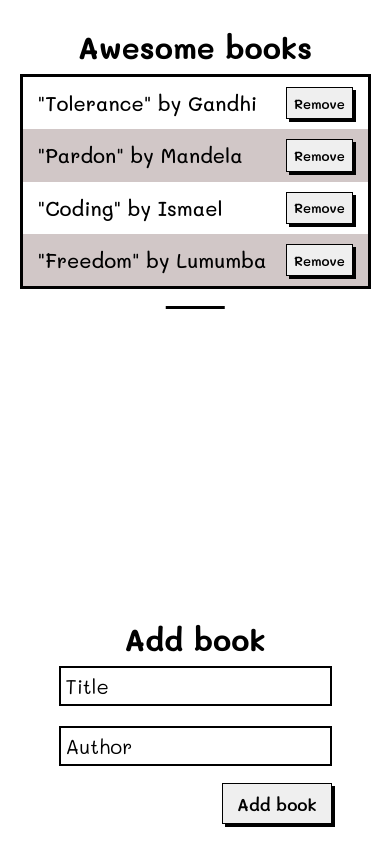
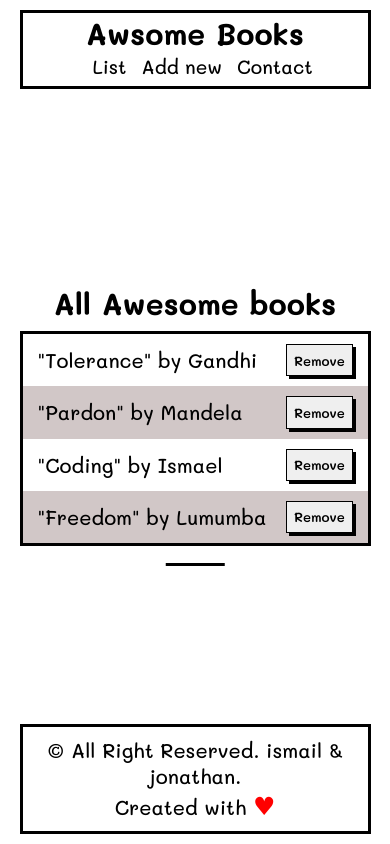
Before and after one commit to jssol/Awesome-books_JavaScript-objects, a website: page index.html in a window 390 px wide. Drawn offline with Linux system fonts and the light colour scheme.

Commit message:
Create the header & footer & spa script

```diff
--- a/index.html
+++ b/index.html
@@ -8,8 +8,18 @@
     <title>Awesome books</title>
   </head>
   <body>
+    <header class="nav_header">
+      <h1 class="logo">Awsome Books</h1>
+      <nav class="nav_bar">
+        <ul class="nav_list">
+          <li class="nav_item list"><a href="#" class="nav_link">List</a></li>
+          <li class="nav_item add_new"><a href="#" class="nav_link">Add new</a></li>
+          <li class="nav_item contact"><a href="#" class="nav_link">Contact</a></li>
+        </ul>
+      </nav>
+    </header>
     <section class="book_list_section">
-      <h2 class="header">Awesome books</h2>
+      <h2 class="header">All Awesome books</h2>
       <ul class="book_list"></ul>
     </section>
     <section class="add_book">
@@ -20,7 +30,15 @@
         <button class="add_book_btn" type="submit">Add book</button>
       </form>
     </section>
+    <section class="contact_section"></section>
+    <footer class="footer">
+      <p class="footer_text">
+        &copy; All Right Reserved. ismail & jonathan. <br />
+        Created with <span class="heart">&hearts;</span>
+      </p>
+    </footer>
 
     <script src="./contentClass.js"></script>
+    <script src="spa.js"></script>
   </body>
 </html>
--- /dev/null
+++ b/spa.js
@@ -0,0 +1,25 @@
+const bookListSection = document.querySelector('.book_list_section');
+const AddbookSection = document.querySelector('.add_book');
+const contactSection = document.querySelector('.contact_section');
+
+const listBtn = document.querySelector('.list');
+const addNewBtn = document.querySelector('.add_new');
+const contactBtn = document.querySelector('.contact');
+
+listBtn.addEventListener('click', () => {
+  bookList.style.display = 'block';
+  AddbookSection.style.display = 'none';
+  contactSection.style.display = 'none';
+});
+
+addNewBtn.addEventListener('click', () => {
+  bookList.style.display = 'none';
+  AddbookSection.style.display = 'flex';
+  contactSection.style.display = 'none';
+});
+
+contactBtn.addEventListener('click', () => {
+  bookList.style.display = 'none';
+  AddbookSection.style.display = 'none';
+  contactSection.style.display = 'flex';
+});
--- a/style.css
+++ b/style.css
@@ -27,14 +27,52 @@
   display: flex;
   flex-direction: column;
   align-items: center;
+  justify-content: space-between;
   width: 100vw;
   height: 100vh;
-  overflow: hidden;
+  overflow-x: hidden;
   font-family: var(--ff);
   font-size: var(--fs-text);
   font-weight: var(--fw-reg);
   background-color: var(--clr-white);
   color: #000;
+}
+
+.nav_header {
+  display: flex;
+  width: 90%;
+  justify-content: space-between;
+  align-items: center;
+  border: 3px solid #000;
+  padding: 1px 10px 7px 10px;
+  margin-top: 10px;
+}
+
+.nav_list {
+  display: flex;
+  list-style: none;
+}
+
+.nav_item {
+  margin-left: 15px;
+}
+
+.nav_link {
+  text-decoration: none;
+  color: #000;
+  font-size: 19px;
+}
+
+.nav_link:hover {
+  color: rgb(137, 137, 231);
+}
+
+.nav_link:active {
+  color: rgb(114, 114, 235);
+}
+
+.logo {
+  font-size: var(--fs-title);
 }
 
 .book_list_section {
@@ -68,7 +106,7 @@
   width: 90%;
   list-style: none;
   overflow-y: auto;
-  max-height: 50vh;
+  max-height: 90vh;
 }
 
 .book > article {
@@ -140,6 +178,38 @@
   font-weight: 600;
 }
 
+.add_book {
+  display: none;
+}
+
+.contact_section {
+  display: none;
+}
+
+.footer {
+  width: 90%;
+  display: flex;
+  justify-content: center;
+  align-items: center;
+  bottom: 0;
+  padding: 10px;
+  margin-top: 10px;
+  margin-bottom: 10px;
+  border: 3px solid #000;
+  text-align: center;
+}
+
+.heart {
+  color: #ff0000;
+  font-size: 25px;
+}
+
+@media only screen and (max-width: 400px) {
+  .nav_header {
+    flex-direction: column;
+  }
+}
+
 @media only screen and (min-width: 992px) {
   .book_list::-webkit-scrollbar {
     width: 12px;
```
